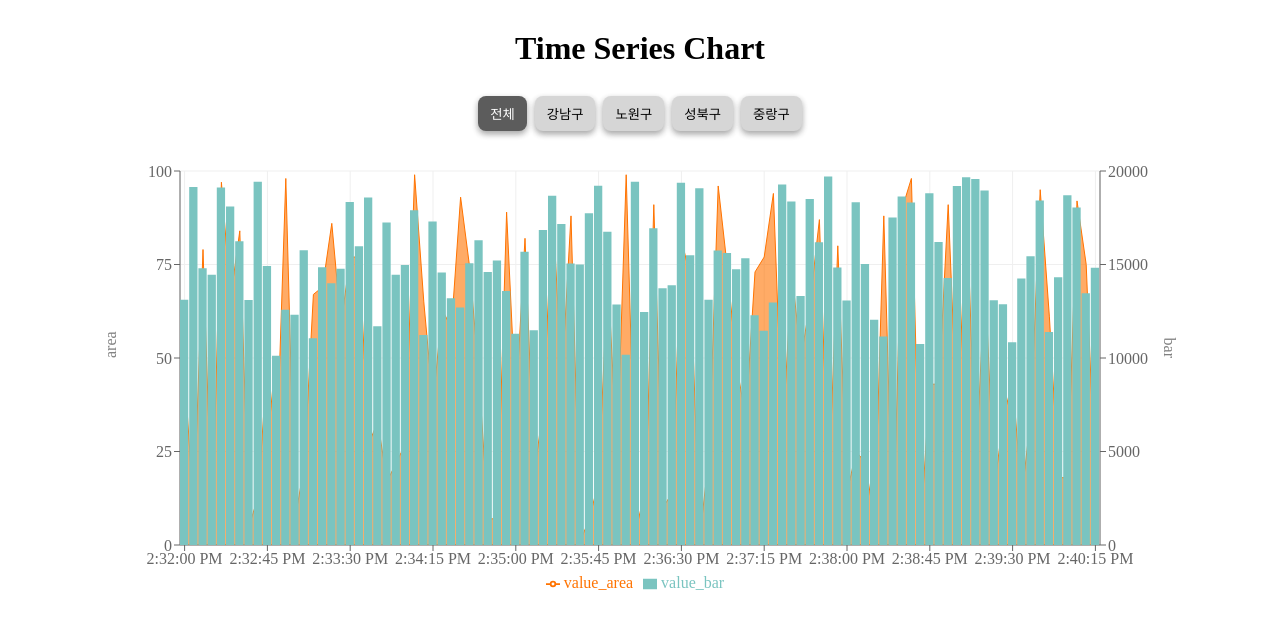
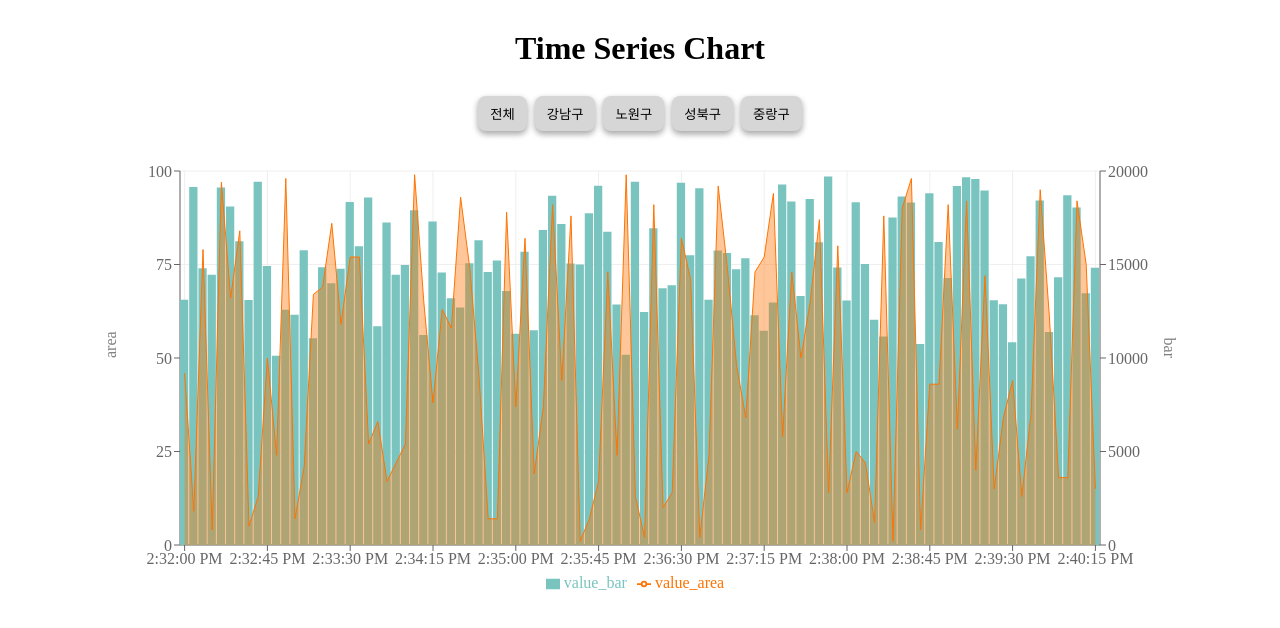
Before and after one commit to dbwlgp1yng/time-ser-chart, a React (Create React App) app: page / in a window 1280 px wide. Shown: the top 628 px of the page. Built offline with nearby package versions, Linux system fonts and the light colour scheme.

Commit message:
refactor: filter시 하이라이팅 구현

```diff
--- a/src/components/Chart/Chart.tsx
+++ b/src/components/Chart/Chart.tsx
@@ -8,20 +8,20 @@
   ComposedChart,
   Legend,
   ResponsiveContainer,
+  Cell,
 } from "recharts";
 import useChartData from "../../hooks/useChartData";
 import CustomToolTip from "../CustomToolTip/CustomToolTip";
 
 const Chart = ({ district }: {
-  district: string;
+  district: string | null;
 }) => {
   const { data } = useChartData();
-  const filteredData = district ? data.filter((item) => item.id === district) : data;
 
   return (
     <ResponsiveContainer width="100%" height={500}>
       <ComposedChart
-        data={filteredData}
+        data={data}
         margin={{ top: 40, right: 40, bottom: 40, left: 40 }}
       >
         <CartesianGrid stroke="#efefef" />
@@ -37,10 +37,17 @@
         />
         <Tooltip content={<CustomToolTip />} />
         <Legend />
-        <Area dataKey="value_area" fill="#ff7300" stroke="#ff7300" yAxisId="left" />
-        <Bar dataKey="value_bar" barSize={20} fill="#7ac4c0" yAxisId="right" />
+        <Bar dataKey="value_bar" barSize={20} fill="#7ac4c0" yAxisId="right">
+          {data.map((item, idx) => (
+            <Cell
+              key={`cell-${idx}`}
+              fill={`${item.id === district ? `#004943` : `#7ac4c0`}`}
+            />
+          ))}
+        </Bar>
+        <Area dataKey="value_area" fillOpacity={0.4} fill="#ff7300" stroke="#ff7300" yAxisId="left" />
       </ComposedChart>
-    </ResponsiveContainer>
+    </ResponsiveContainer >
   )
 };
 
--- a/src/pages/home/Home.tsx
+++ b/src/pages/home/Home.tsx
@@ -1,30 +1,34 @@
-import { useState } from "react";
+import { useNavigate, useSearchParams } from "react-router-dom";
 import Chart from "components/Chart/Chart";
 import useChartData from "hooks/useChartData";
 import styled from "styled-components";
 
 const Home = () => {
   const { districtName } = useChartData();
-  const [district, setDistrict] = useState('');
+  const [searchParams, setSearchParams] = useSearchParams();
+  const currentParams = searchParams.get("id");
+  const navigate = useNavigate();
 
-  const handleClickFiltering = (name: string) => setDistrict(name);
+  const handleClickFiltering = (clickedId: string) => {
+    if (clickedId) setSearchParams({ id: clickedId });
+  };
 
   return (
     <>
       <StyledFilter>
         <button
-          onClick={() => handleClickFiltering('')}
-          className={`${district === "" ? "active" : ""}`}
+          onClick={() => navigate("/")}
+          className={`${currentParams === "" ? "active" : ""}`}
         >전체</button>
         {districtName.map((name) => (
           <button
             key={name}
             onClick={() => handleClickFiltering(name)}
-            className={`${district === name ? "active" : ""}`}
+            className={`${currentParams === name ? "active" : ""}`}
           >{name}</button>
         ))}
       </StyledFilter>
-      <Chart district={district} />
+      <Chart district={currentParams} />
     </>
   )
 };
```
